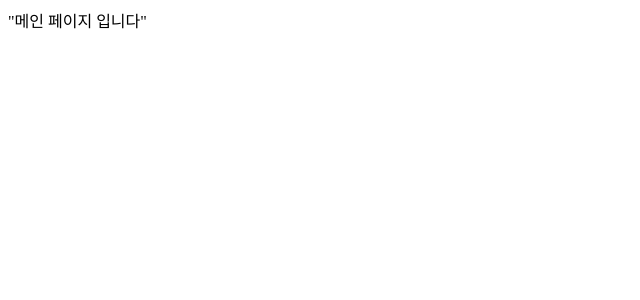
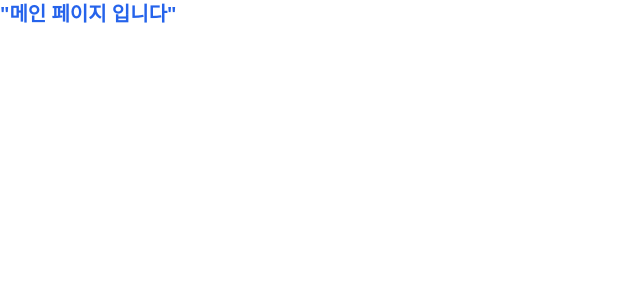
Before and after one commit to 2023-techeer-ideathon-team-5/Team5, a React (Create React App) app in the folder frontend/: page / in a window 1280 px wide. Shown: the top 300 px of the page, without its empty margins (0-640 px from the left). Built offline with nearby package versions, Linux system fonts and the light colour scheme.

Commit message:
chore : tailwindCSS 설정

```diff
--- a/frontend/package.json
+++ b/frontend/package.json
@@ -44,6 +44,7 @@
   "devDependencies": {
     "@typescript-eslint/eslint-plugin": "^5.49.0",
     "@typescript-eslint/parser": "^5.49.0",
+    "autoprefixer": "^10.4.14",
     "eslint": "^8.33.0",
     "eslint-config-prettier": "^8.6.0",
     "eslint-config-standard-with-typescript": "^33.0.0",
@@ -54,6 +55,8 @@
     "eslint-plugin-promise": "^6.0.0",
     "eslint-plugin-react": "^7.32.2",
     "eslint-plugin-react-hooks": "^4.6.0",
-    "prettier": "^2.8.3"
+    "postcss-cli": "^10.1.0",
+    "prettier": "^2.8.3",
+    "tailwindcss": "^3.3.2"
   }
 }
--- /dev/null
+++ b/frontend/postcss.config.js
@@ -0,0 +1,3 @@
+module.exports = {
+  plugins: [require("tailwindcss"), require("autoprefixer")],
+};
--- a/frontend/src/index.css
+++ b/frontend/src/index.css
@@ -0,0 +1,3 @@
+@import "tailwindcss/base";
+@import "tailwindcss/components";
+@import "tailwindcss/utilities";
--- a/frontend/src/index.js
+++ b/frontend/src/index.js
@@ -1,6 +1,7 @@
 import React from "react";
 import ReactDOM from "react-dom/client";
 import App from "./App";
+import "./index.css";
 
 const root = ReactDOM.createRoot(document.getElementById("root"));
 root.render(
--- a/frontend/src/pages/MainPage/index.tsx
+++ b/frontend/src/pages/MainPage/index.tsx
@@ -1,5 +1,7 @@
 function MainPage() {
-  return <div>"메인 페이지 입니다"</div>;
+  return (
+    <div className="text-xl text-blue-600 font-bold">"메인 페이지 입니다"</div>
+  );
 }
 
 export default MainPage;
--- /dev/null
+++ b/frontend/tailwind.config.js
@@ -0,0 +1,7 @@
+module.exports = {
+  content: ["./src/**/*.{js,jsx,ts,tsx}"],
+  theme: {
+    extend: {},
+  },
+  plugins: [],
+};
```
Also changed, not shown: 1 other file (tests, documents, lock files or other folders).
